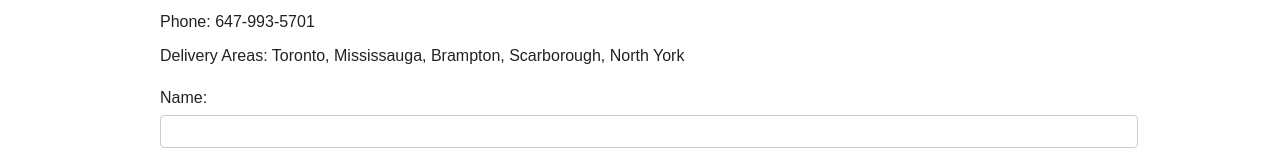
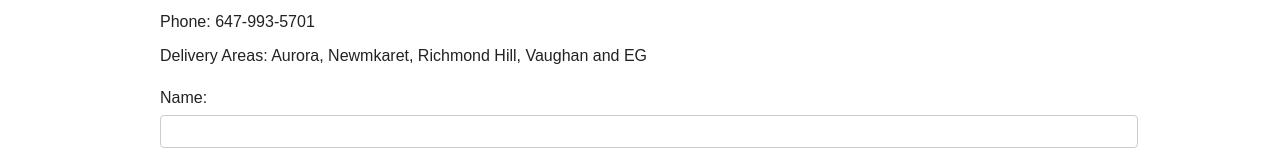
Before and after one commit to Authenticwatcher/Watchify, a plain HTML site: page contact.html in a window 1280 px wide. Shown: the part 303-453 px from the top of the page. Drawn offline with Linux system fonts and the light colour scheme.

Commit message:
Update contact.html

```diff
--- a/contact.html
+++ b/contact.html
@@ -119,7 +119,7 @@
     <h2>Contact Us</h2>
     <p>Email: AuthWatchesremade@gmail.com</p>
     <p>Phone: 647-993-5701</p>
-    <p>Delivery Areas: Toronto, Mississauga, Brampton, Scarborough, North York</p>
+    <p>Delivery Areas: Aurora, Newmkaret, Richmond Hill, Vaughan and EG</p>
 
     <form action="mailto:AuthWatchesremade@gmail.com" method="POST" enctype="text/plain">
       <label for="name">Name:</label>
```
